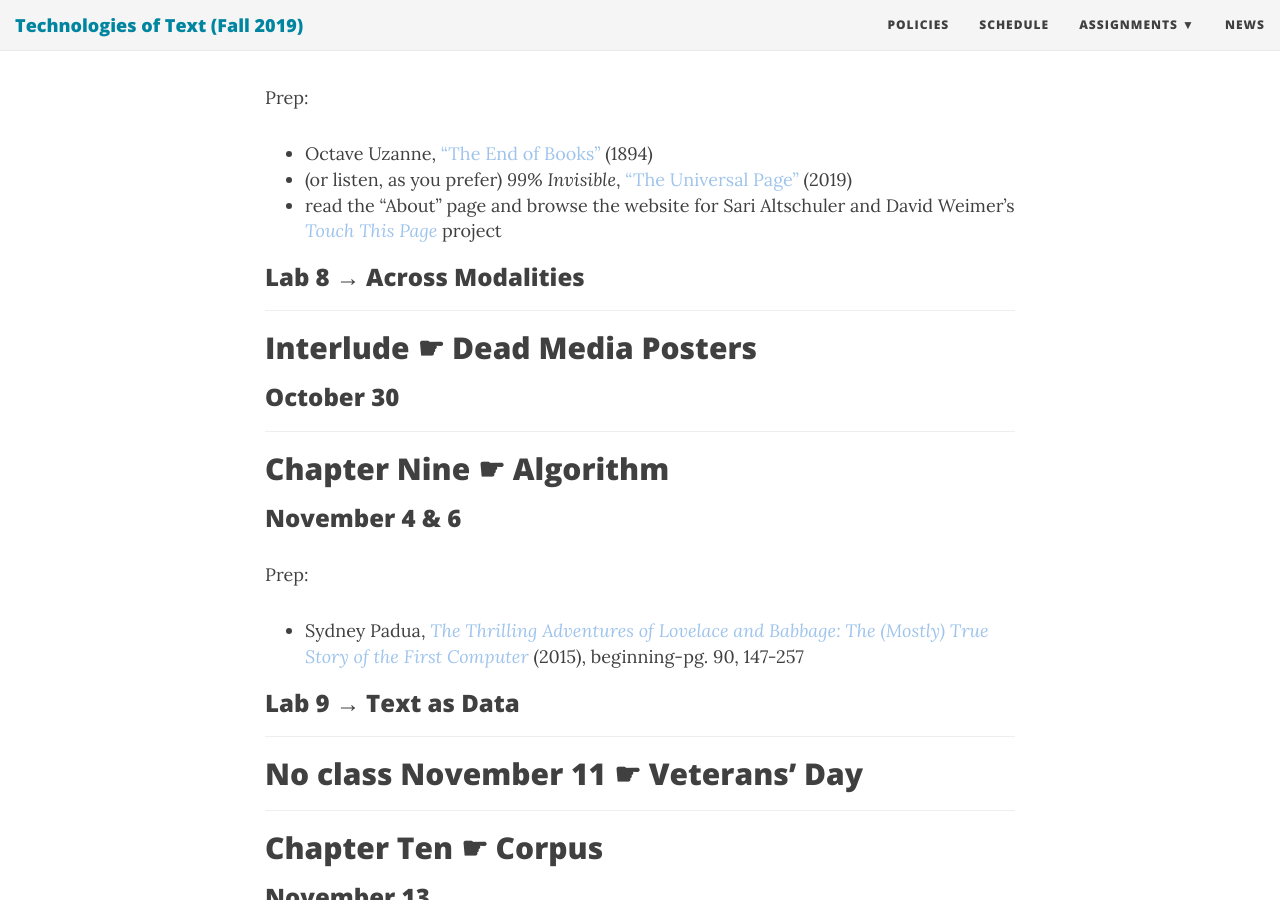
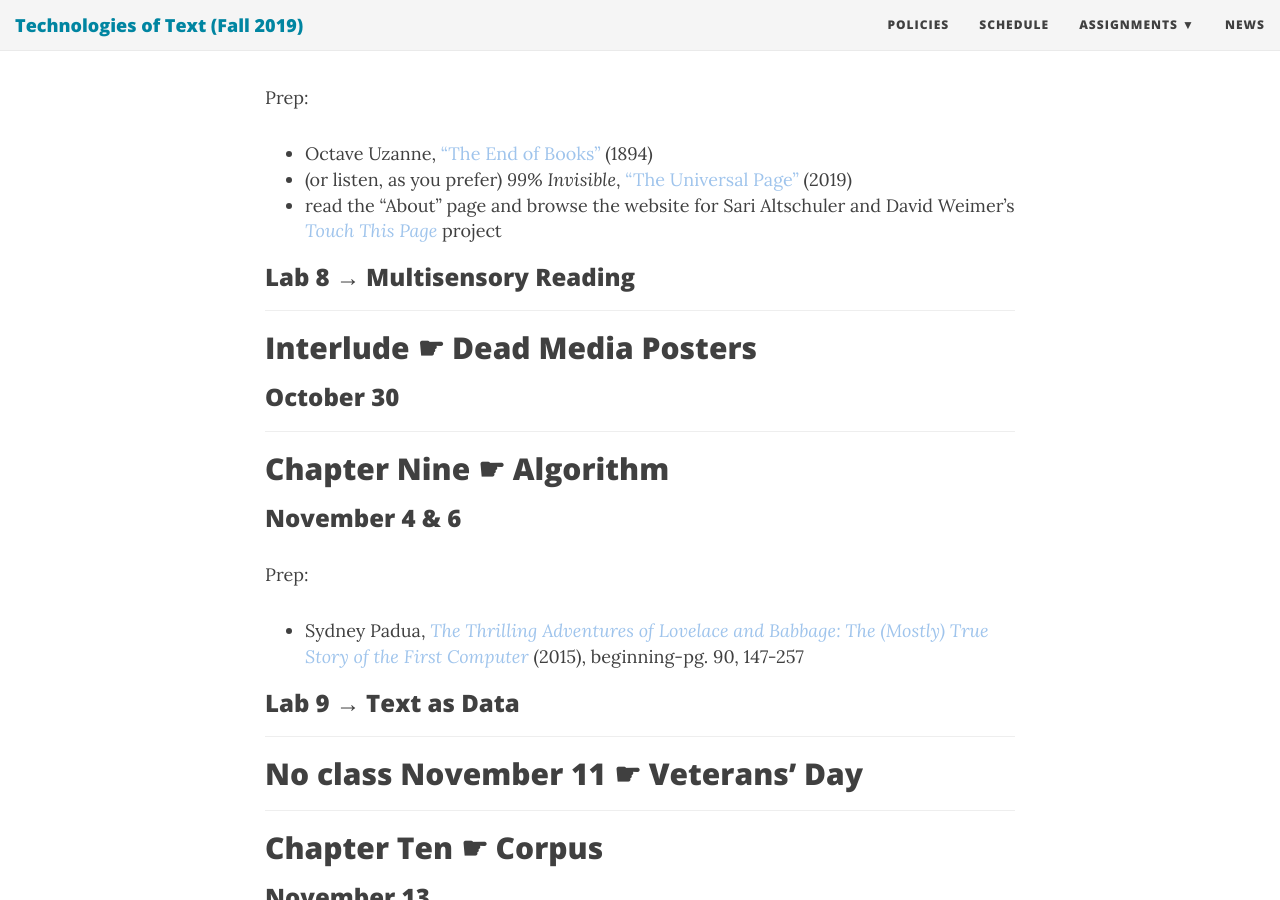
Before and after one commit to rccordell/f19tot, a Jekyll site: the page built from schedule.md, in a window 1280 px wide and 900 px high, scrolled down 4425 px. Built offline with Jekyll 4.4.1, drawn with Linux system fonts in a browser that asks for light colours; nearby versions of some CDN libraries; some web fonts are replaced.

Commit message:
update lab name

```diff
--- a/schedule.md
+++ b/schedule.md
@@ -147,7 +147,7 @@ Prep:
 + (or listen, as you prefer) *99% Invisible*, ["The Universal Page"](https://99percentinvisible.org/episode/the-universal-page/) (2019)
 + read the "About" page and browse the website for Sari Altschuler and David Weimer's [*Touch This Page*](https://touchthispage.com/about-us) project
 
-### Lab 8 &#8594; Across Modalities
+### Lab 8 &#8594; Multisensory Reading
 
 ----
 
```
